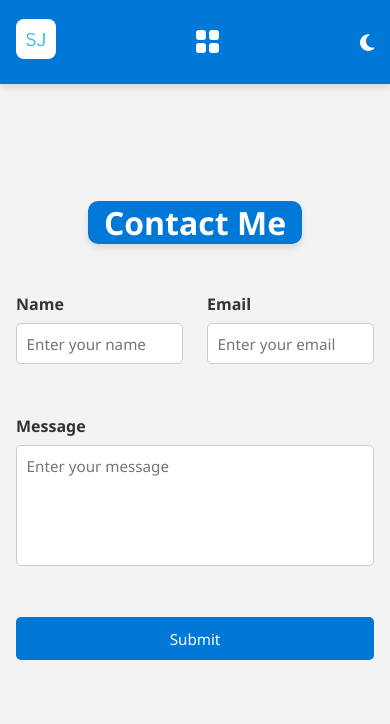
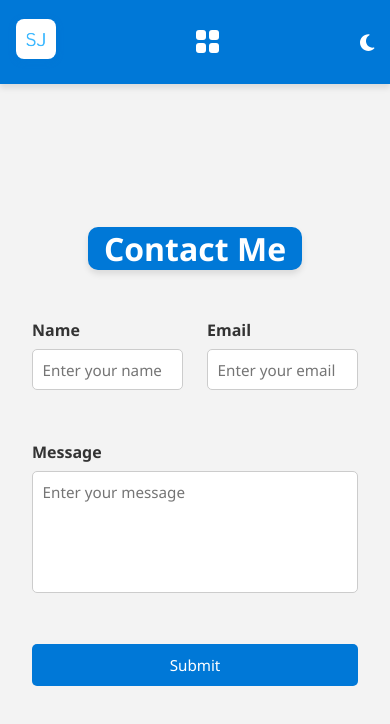
Before and after one commit to ShivamJ39/Portfolio, an Angular app: page /contact in a window 390 px wide. Shown: the top 724 px of the page. Built offline with nearby package versions, Linux system fonts and the light colour scheme.

Commit message:
Update contact.component.scss

```diff
--- a/src/app/contact/contact.component.scss
+++ b/src/app/contact/contact.component.scss
@@ -94,9 +94,7 @@ textarea:focus {
 }
 
 @media (max-width: 600px) {
-  .contact-container {
-    padding: 1rem;
-  }
+
 
   label {
     font-size: 1rem;
```
